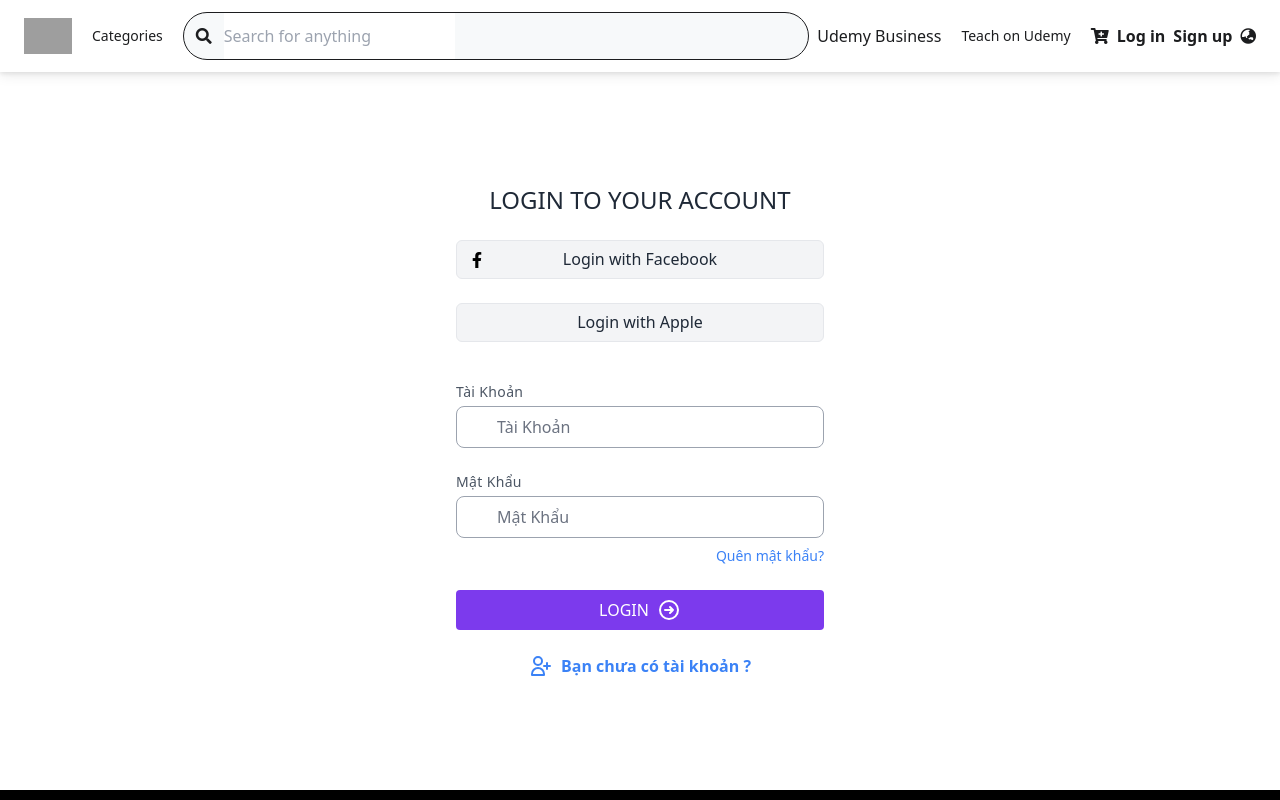
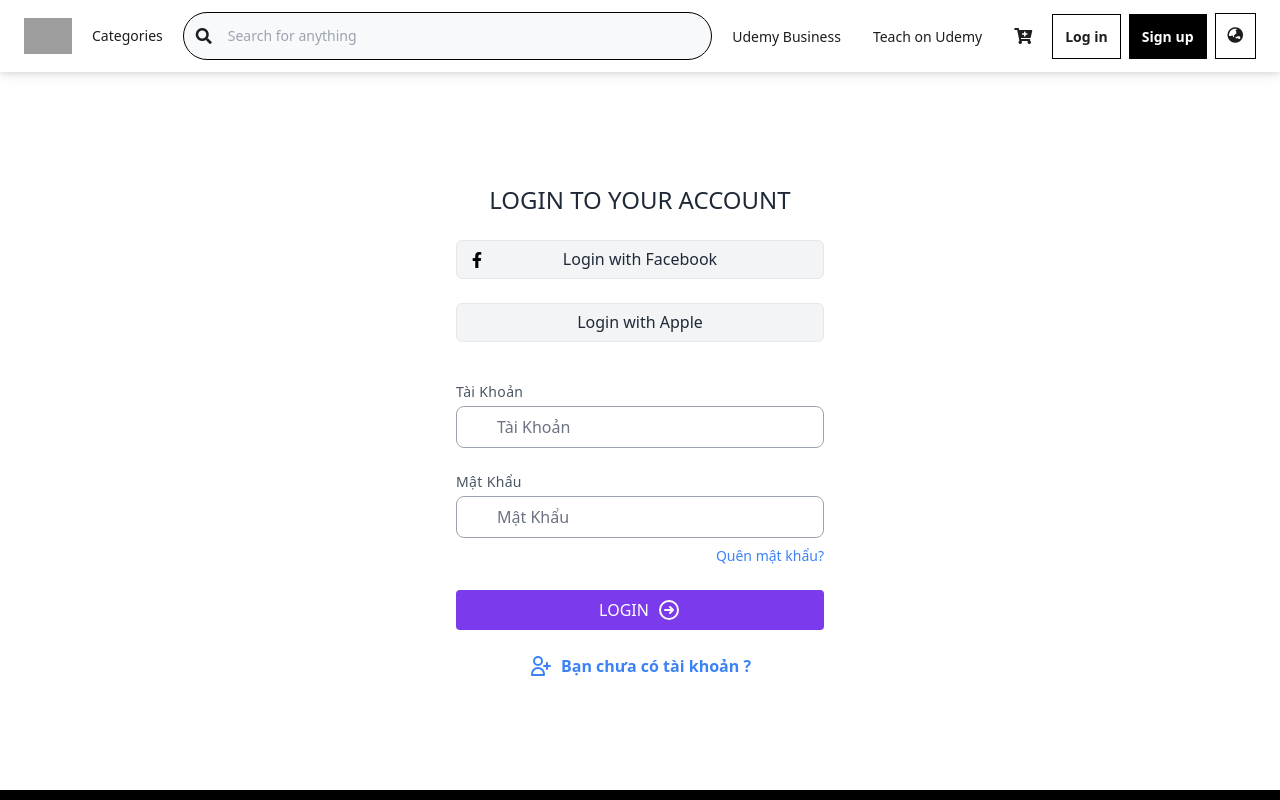
Before and after one commit to YenKaPhuThi/E-Learning, a React (Create React App) app: page /signin in a window 1280 px wide. Shown: the top 800 px of the page. Built offline with nearby package versions, Linux system fonts and the light colour scheme; grey boxes are pictures that could not be loaded; some icons are missing.

Commit message:
[E-Learning]: Adjust header because some style was deleted when resolve conflic

```diff
--- a/package.json
+++ b/package.json
@@ -8,7 +8,6 @@
         "@testing-library/react": "^11.2.7",
         "@testing-library/user-event": "^12.8.3",
         "axios": "^0.21.1",
-
         "formik": "^2.2.9",
         "react": "^17.0.2",
         "react-dom": "^17.0.2",
@@ -19,7 +18,6 @@
         "redux-thunk": "^2.3.0",
         "web-vitals": "^1.1.2",
         "yup": "^0.32.9"
-
     },
     "scripts": {
         "start": "craco start",
--- a/src/Services/CourseService.js
+++ b/src/Services/CourseService.js
@@ -1,14 +1,11 @@
-/* eslint-disable no-useless-constructor */
 import { baseService } from "./baseService";
 
-// Suử dụng như 1 lớp đôi tượng nên cần phải viết hoa tên lớp
 export class CourseService extends baseService {
-    constructor() {
-        super();
-    }
+  constructor() {
+    super();
+  }
 
-    getCourseCategories = () =>
-        this.get("api/QuanLyKhoaHoc/LayDanhSachKhoaHoc?MaNhom=GP01");
+  getCourseCategories = () => this.get("api/QuanLyKhoaHoc/LayDanhMucKhoaHoc");
 }
 
 export const courseService = new CourseService();
--- a/src/Services/baseService.js
+++ b/src/Services/baseService.js
@@ -8,6 +8,8 @@
         //         Authorization: "Bearer " + localStorage.getItem(TOKEN),
         //     });
         // }
+        const a = Axios;
+        console.log("a", a);
         return Axios({
             url: `${DOMAIN}/${url}`,
             method: "GET",
--- a/src/components/Header/index.jsx
+++ b/src/components/Header/index.jsx
@@ -21,12 +21,10 @@
 
   const renderCourseCategories = () => {
     return courseCategories?.map((item, index) => {
-      console.log(item);
       return (
         <li key={index}>
-          <a className="flex items-center justify-between px-4 py-2" href="#">
-            {item.danhMucKhoaHoc.tenDanhMucKhoaHoc}
-            <i className="fas fa-chevron-right fa-xs p-1 ml-3"></i>
+          <a href="#" className="block p-3 text-sm hover-text-primary">
+            {item.tenDanhMuc}
           </a>
         </li>
       );
@@ -70,35 +68,68 @@
             </button>
           </div>
         </div>
-        <div className="hidden md:flex md:flex-1 md:items-center md:space-x-2">
-          <a href="#" className="p-3 text-sm hover-text-primary">
+        <ul className="hidden md:flex md:flex-1 md:items-center md:space-x-2">
+          <li className="relative">
+            <button className="p-3 text-sm hover-text-primary hover-btn">
               Categories
-          </a>
-          <form action="/" className="flex flex-1 input-group">
+            </button>
+            <div className="absolute left-0 top-12 z-10 mt-4 menu-popover">
+              <div className="box-shadow">
+                <ul className="bg-white w-72">{renderCourseCategories()}</ul>
+              </div>
+            </div>
+          </li>
+          <li className="flex-1">
+            <form
+              action="/"
+              className="flex border border-black bg-input rounded-3xl w-full"
+            >
               <button className="p-3">
                 <i className="fas fa-search"></i>
               </button>
-            <input className="form-control" placeholder="Search for anything" />
+              <input
+                className="flex-1 bg-transparent text-sm outline-none pl-1 pr-4"
+                placeholder="Search for anything"
+              />
             </form>
-          <a href="#" className="link">
+          </li>
+          <li>
+            <a href="#" className="p-3 text-sm hover-text-primary">
               Udemy Business
             </a>
+          </li>
+          <li>
             <a href="#" className="p-3 text-sm hover-text-primary">
               Teach on Udemy
             </a>
-          <button>
-            <i class="fas fa-cart-plus"></i>
-          </button>
-          <NavLink to="/signin" className="btn-outline font-bold">
+          </li>
+          <li>
+            <a href="#" className="p-3 text-sm hover-text-primary">
+              <i className="fas fa-cart-plus"></i>
+            </a>
+          </li>
+          <li>
+            <NavLink
+              to="/signin"
+              className="p-3 bg-white border border-black font-bold text-sm hover-bg-gray"
+            >
               Log in
             </NavLink>
-          <NavLink to="/signup" className="btn-dark font-bold">
+          </li>
+          <li>
+            <NavLink
+              to="/signup"
+              className="p-3 bg-black border border-black text-white font-bold text-sm"
+            >
               Sign up
             </NavLink>
-          <button className="btn-outline font-bold">
+          </li>
+          <li>
+            <button className="p-3 border border-black font-bold text-sm hover-bg-gray">
               <i class="fas fa-globe-asia"></i>
             </button>
-        </div>
+          </li>
+        </ul>
       </nav>
       <nav
         className={`navbar-menu relative z-10 ${showNavbar ? "" : "hidden"}`}
@@ -111,24 +142,29 @@
         >
           <i className="fas fa-times fa-1x"></i>
         </button>
-        <div className="navbar-backdrop fixed inset-0 bg-black opacity-50" />
-        <div className="fixed top-0 left-0 bottom-0 flex flex-col md:w-72 max-w-sm bg-white border-r overflow-y-auto">
+        <div
+          className="navbar-backdrop fixed inset-0 bg-black opacity-50"
+          onClick={() => {
+            handleCloseNavbar();
+          }}
+        />
+        <div className="fixed top-0 left-0 bottom-0 flex flex-col w-64 md:w-72 bg-white border-r overflow-y-auto">
           <ul className="py-2 border-b border-gray-300">
             <li>
-              <a
-                href="/login"
+              <NavLink
+                to="/signin"
                 className="flex items-center justify-between px-4 py-2 text-primary"
               >
                 Log in
-              </a>
+              </NavLink>
             </li>
             <li>
-              <a
-                href="/signup"
+              <NavLink
+                to="/signup"
                 className="flex items-center justify-between px-4 py-2 text-primary"
               >
                 Sign up
-              </a>
+              </NavLink>
             </li>
           </ul>
           <div>
--- a/src/components/Header/style.css
+++ b/src/components/Header/style.css
@@ -10,20 +10,26 @@
   color: #a433f0;
 }
 
+.hover-bg-gray:hover {
+  background-color: rgba(0, 0, 0, 0.04);
+}
+
 .bg-primary {
   background-color: #a433f0;
 }
 
-.hover-bg-gray:hover {
-  background-color: rgba(0, 0, 0, 0.04);
+.bg-input {
+  background-color: #f7f9fa;
 }
 
 .box-shadow {
   box-shadow: 0 2px 4px rgb(0 0 0 / 8%), 0 4px 12px rgb(0 0 0 / 8%);
 }
 
-.input-group {
-  background-color: #f7f9fa;
-  border-radius: 5rem;
-  border: 1px solid #1c1d1f;
+.menu-popover {
+  display: none;
 }
+
+.hover-btn:hover + .menu-popover {
+  display: block;
+}
--- a/src/redux/Actions/CourseAction.js
+++ b/src/redux/Actions/CourseAction.js
@@ -1,5 +1,4 @@
 import { actionCourseTypes } from "./Types/CourseType";
-
 import { courseService } from "../../Services/CourseService";
 import { createAction } from ".";
 
@@ -7,7 +6,7 @@
     return async(dispatch) => {
         try {
             const result = await courseService.getCourseCategories();
-            console.log(result);
+
             dispatch(
                 createAction(actionCourseTypes.SET_COURSE_CATEGORIES, result.data)
             );
--- a/src/redux/Reducers/CourseReducer.js
+++ b/src/redux/Reducers/CourseReducer.js
@@ -8,6 +8,7 @@
     switch (action.type) {
         case actionCourseTypes.SET_COURSE_CATEGORIES:
             state.courseCategories = action.payload;
+
             return {...state };
 
         default:
--- a/src/redux/storeConfig.js
+++ b/src/redux/storeConfig.js
@@ -2,12 +2,13 @@
 import thunk from "redux-thunk";
 
 import course from "./Reducers/CourseReducer";
-//create root reducer
+
 const reducer = combineReducers({
     course,
 });
 
 const composeEnhancers = window.__REDUX_DEVTOOLS_EXTENSION_COMPOSE__ || compose;
+
 export const store = createStore(
     reducer,
     composeEnhancers(applyMiddleware(thunk))
```
Also changed, not shown: 1 other file (tests, documents, lock files or other folders). Lines whose indentation alone changed are shown as unchanged.
